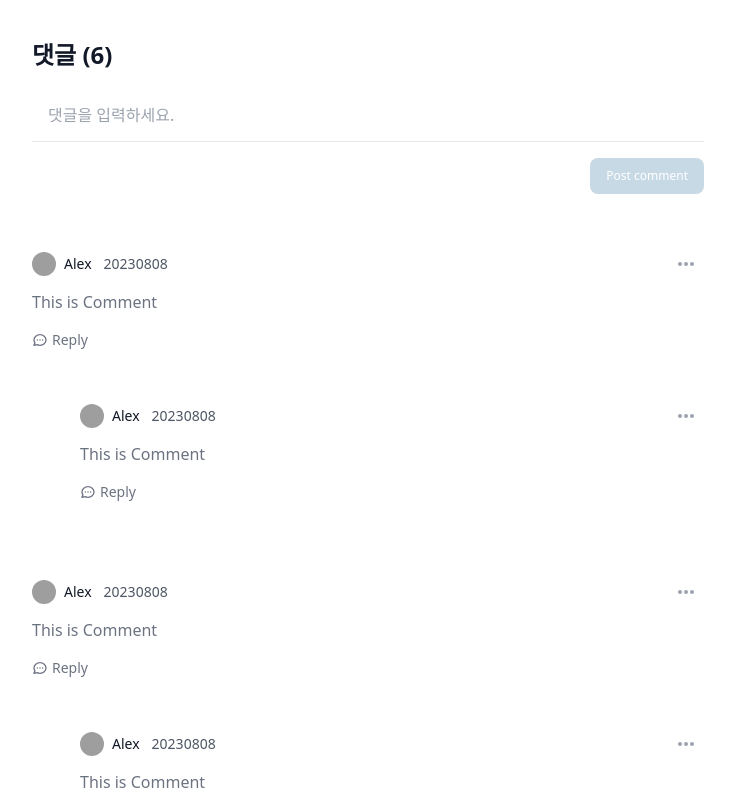
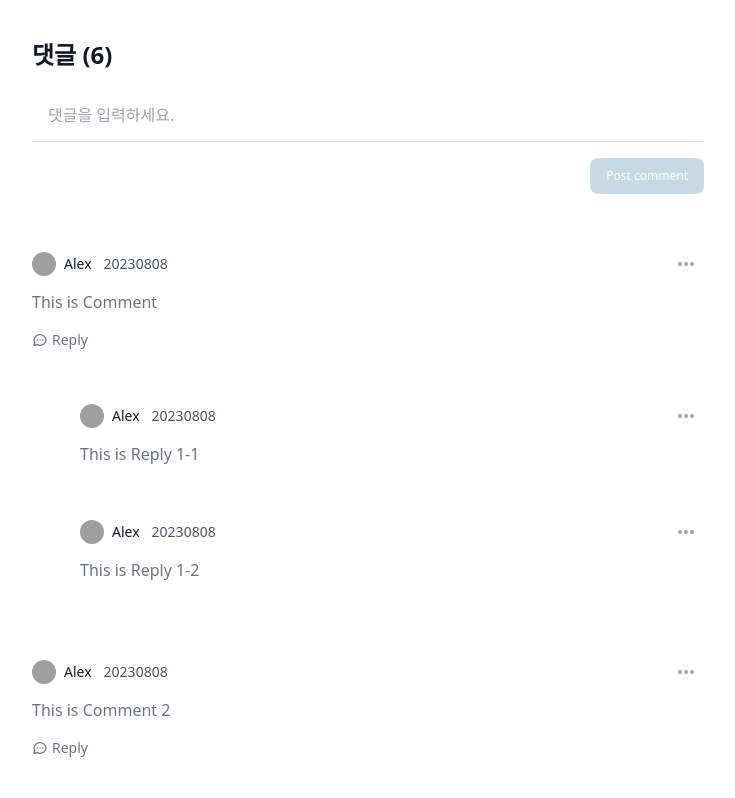
Before and after one commit to EASYhz/travel, a Next.js app: page /community/post/188 in a window 1280 px wide. Shown: the part 960-1758 px from the top of the page, without its empty margins (160-895 px from the left). Built offline with nearby package versions, Linux system fonts and the light colour scheme; grey boxes are pictures that could not be loaded.

Commit message:
update: 댓글 DUMMY 변경

```diff
--- a/src/components/community/post/comment/commentBox.tsx
+++ b/src/components/community/post/comment/commentBox.tsx
@@ -73,6 +73,7 @@ export default function CommentBox(props: { comment: Comment }) {
       <p className="text-gray-500 dark:text-gray-400">
         {props.comment.content}
       </p>
+      {!props.comment.isReply && (
         <div className="flex items-center mt-4 space-x-4">
           <button
             type="button"
@@ -96,6 +97,7 @@ export default function CommentBox(props: { comment: Comment }) {
             Reply
           </button>
         </div>
+      )}
     </article>
   );
 }
--- a/src/components/community/post/comment/commentField.tsx
+++ b/src/components/community/post/comment/commentField.tsx
@@ -1,3 +1,4 @@
+import { ORDER_DUMMY } from "@/dummy/comment";
 import CommentBox from "./commentBox";
 import CommentForm from "./commentForm";
 
@@ -7,11 +8,11 @@ export default function CommentField() {
       <div className="max-w-2xl">
         <div className="flex justify-between items-center mb-6">
           <h2 className="text-lg lg:text-2xl font-bold text-gray-900">
-            댓글 ({DUMMY.length})
+            댓글 ({ORDER_DUMMY.length})
           </h2>
         </div>
         <CommentForm />
-        {DUMMY.map((el, index) => {
+        {ORDER_DUMMY.map((el, index) => {
           return (
             <div key={index}>
               <CommentBox comment={el} />
--- a/src/components/community/post/comment/commentForm.tsx
+++ b/src/components/community/post/comment/commentForm.tsx
@@ -3,7 +3,7 @@
 import { useState, useRef, useEffect } from "react";
 
 export default function CommentForm() {
-  const [val, setVal] = useState("");
+  const [val, setValue] = useState("");
   const textAreaRef = useRef<HTMLTextAreaElement>(null);
 
   const resizeTextArea = () => {
@@ -17,7 +17,7 @@ export default function CommentForm() {
   useEffect(resizeTextArea, [val]);
 
   const onChange = (e: React.ChangeEvent<HTMLTextAreaElement>) => {
-    setVal(e.target.value);
+    setValue(e.target.value);
   };
 
   return (
--- /dev/null
+++ b/src/dummy/comment.ts
@@ -0,0 +1,68 @@
+const DUMMY_COMMENT1 = {
+  id: "1234",
+  content: "This is Comment",
+  user: "Alex",
+  regDt: "20230808",
+  isReply: false,
+};
+
+const DUMMY_COMMENT2 = {
+  id: "1236",
+  content: "This is Comment 2",
+  user: "Alex",
+  regDt: "20230808",
+  isReply: false,
+};
+
+const DUMMY_COMMENT3 = {
+  id: "1237",
+  content: "This is Comment 3",
+  user: "Alex",
+  regDt: "20230808",
+  isReply: false,
+};
+
+const DUMMY_REPLY = {
+  id: "1235",
+  content: "This is Reply 1-1",
+  user: "Alex",
+  regDt: "20230808",
+  isReply: true,
+  head: "1234",
+};
+
+const DUMMY_REPLY2 = {
+  id: "1246",
+  content: "This is Reply 1-2",
+  user: "Alex",
+  regDt: "20230808",
+  isReply: true,
+  head: "1234",
+};
+
+const DUMMY_REPLY3 = {
+  id: "1247",
+  content: "This is Reply 3-1",
+  user: "Alex",
+  regDt: "20230808",
+  isReply: true,
+  head: "1237",
+};
+
+export const DUMMY = [
+  DUMMY_COMMENT1,
+  DUMMY_COMMENT2,
+  DUMMY_COMMENT3,
+  DUMMY_REPLY,
+  DUMMY_REPLY2,
+  DUMMY_REPLY3,
+];
+
+export const ORDER_DUMMY = [
+  DUMMY_COMMENT1,
+  DUMMY_REPLY,
+  DUMMY_REPLY2,
+  DUMMY_COMMENT2,
+  DUMMY_COMMENT3,
+  DUMMY_REPLY3,
+];
```
Lines whose indentation alone changed are shown as unchanged.
